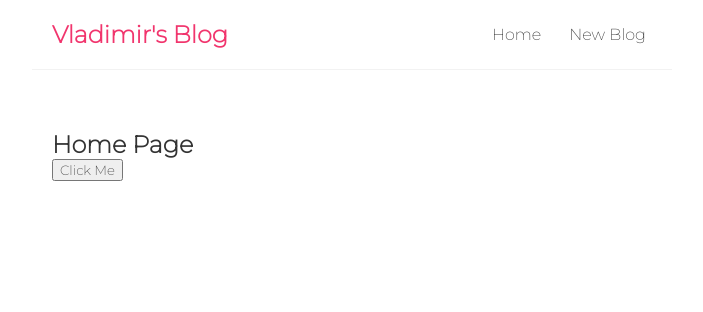
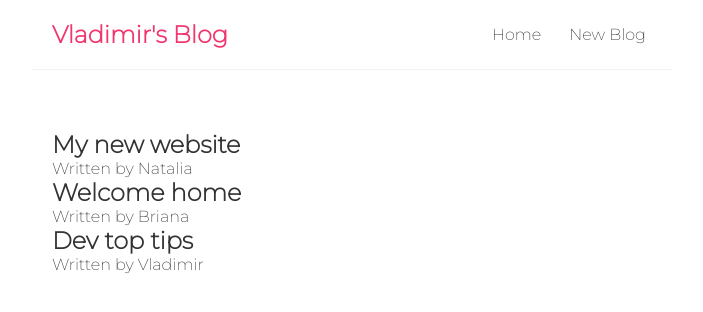
Before and after one commit to DevVlady/vlads-blog-app, a React (Create React App) app: page / in a window 1280 px wide. Shown: the top 312 px of the page, without its empty margins (288-991 px from the left). Built offline with nearby package versions, Linux system fonts and the light colour scheme.

Commit message:
Added the 3 blogs with title, body, and author and used the map methoed with the use state hook to have them cycled through and displayed on the hpme page.

```diff
--- a/src/Home.js
+++ b/src/Home.js
@@ -1,13 +1,20 @@
+import { useState } from 'react';
+
 const Home = () => {
-
-    const handleClick = () => {
-        console.log()
-    }
+    const [blogs, setBlogs] = useState([
+        { title: 'My new website', body: 'lorem ipsum...', author: 'Natalia', id: 1},
+        { title: 'Welcome home', body: 'lorem ipsum...', author: 'Briana', id: 2},
+        { title: 'Dev top tips', body: 'lorem ipsum...', author: 'Vladimir', id: 3},
+    ]);
 
     return (
         <div className="home">
-            <h2>Home Page</h2>
-            <button onClick={handleClick}>Click Me</button>
+            {blogs.map((blog) => (
+                <div className="blog-preview" key={blog.id}>
+                    <h2>{blog.title}</h2>
+                    <p>Written by {blog.author}</p>
+                </div>
+            ))}
         </div>
     );
 }
```
